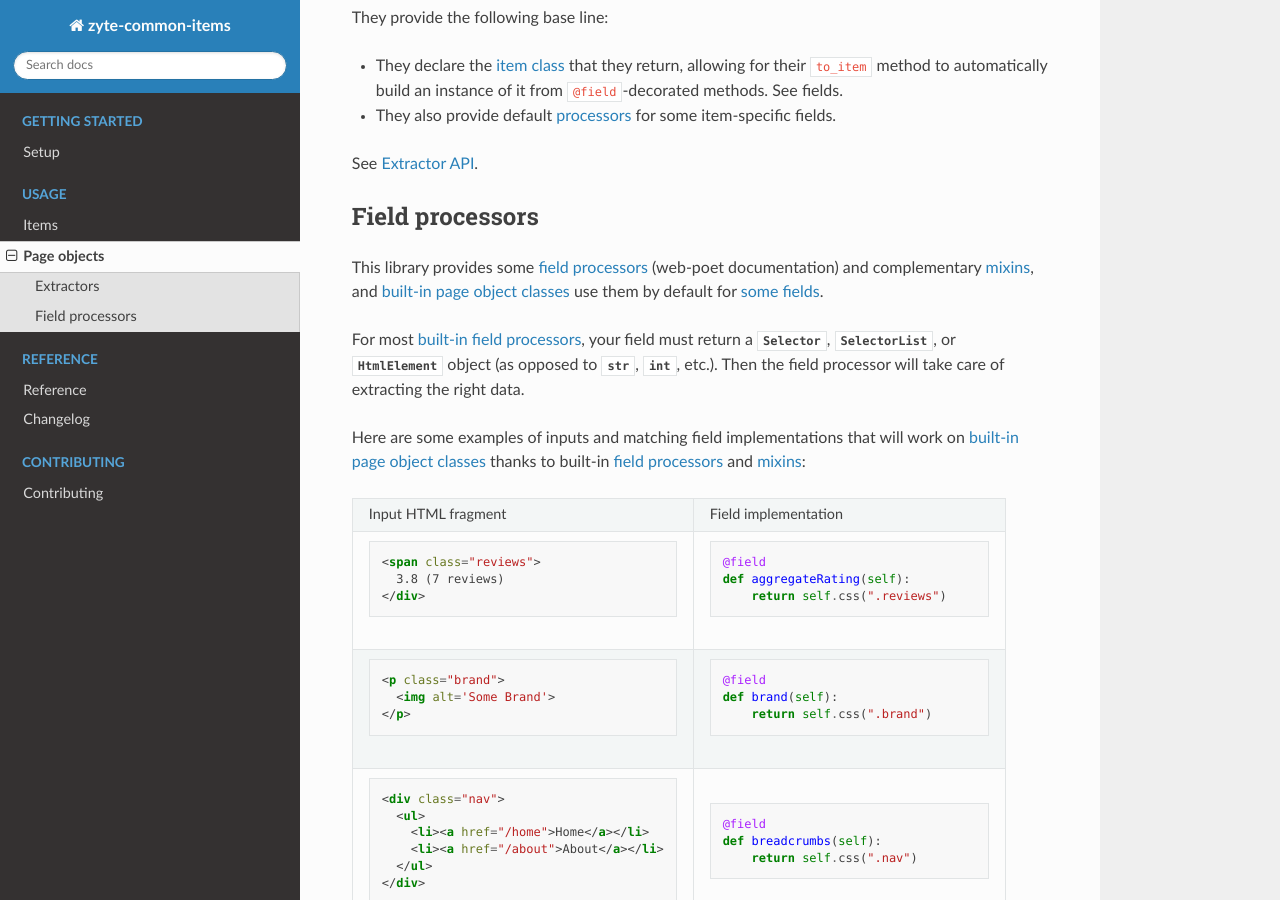
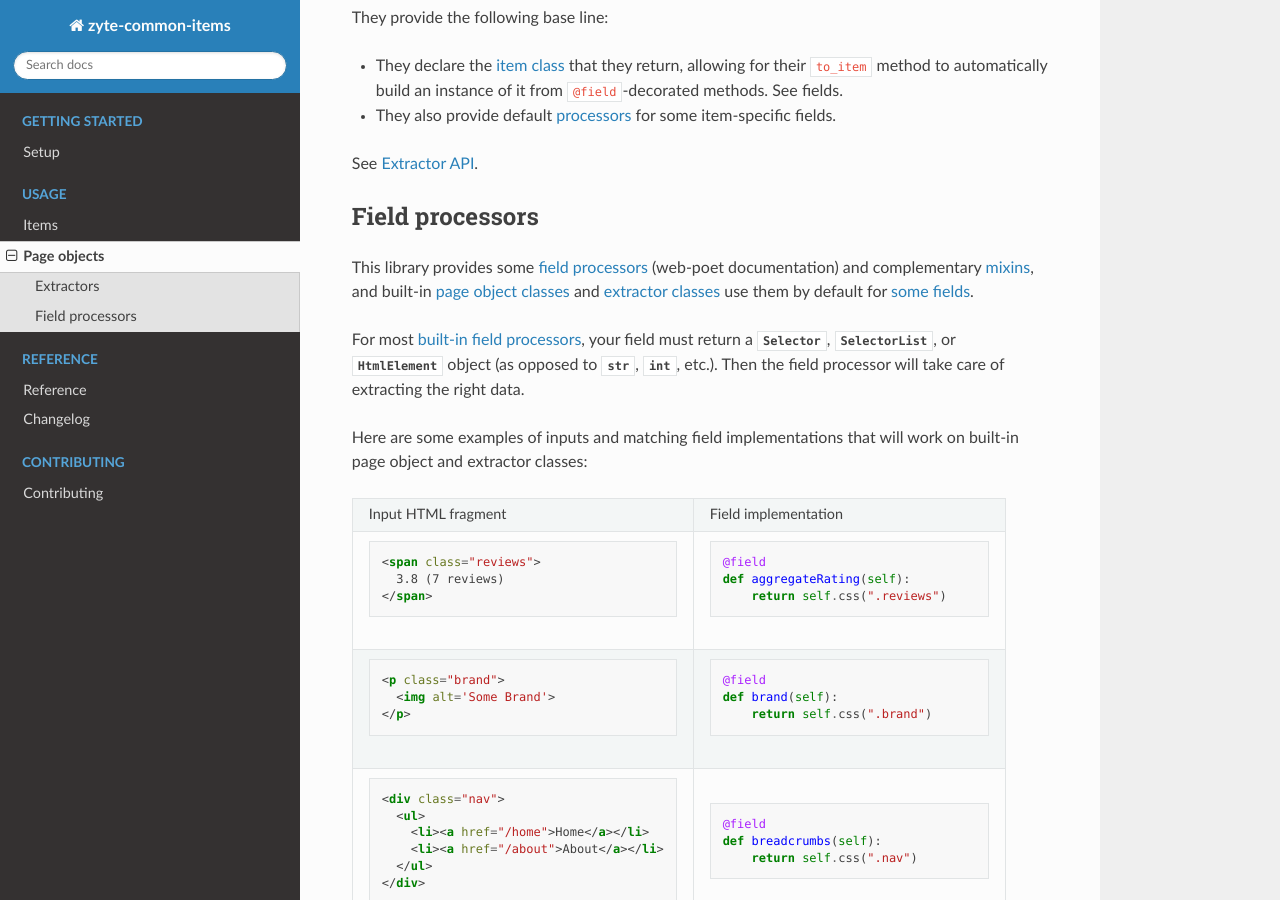
Before and after one commit to zytedata/zyte-common-items, a Sphinx documentation site: the page built from docs/usage/pages.rst, in a window 1280 px wide and 900 px high, scrolled down 1349 px. Built offline with Sphinx 7.4.7 and the Read the Docs theme 2.0.0, drawn with Linux system fonts in a browser that asks for light colours; the version number could not be read and is left out.

Commit message:
Fix typo, mention extractiors, avoid link duplicity

```diff
--- a/docs/usage/pages.rst
+++ b/docs/usage/pages.rst
@@ -97,9 +97,9 @@ Field processors
 
 This library provides some :ref:`field processors <processor-api>`
 (:ref:`web-poet documentation <web-poet:field-processors>`) and complementary
-:ref:`mixins <mixins>`, and :ref:`built-in page object classes
-<page-object-api>` use them by default for :ref:`some fields
-<field-processor-map>`.
+:ref:`mixins <mixins>`, and built-in :ref:`page object classes
+<page-object-api>` and :ref:`extractor classes <extractor-api>` use them by
+default for :ref:`some fields <field-processor-map>`.
 
 For most :ref:`built-in field processors <processor-api>`, your field must
 return a :class:`~parsel.selector.Selector`,
@@ -108,8 +108,7 @@ object (as opposed to :class:`str`, :class:`int`, etc.). Then the field
 processor will take care of extracting the right data.
 
 Here are some examples of inputs and matching field implementations that will
-work on :ref:`built-in page object classes <page-object-api>` thanks to
-built-in :ref:`field processors <processor-api>` and :ref:`mixins <mixins>`:
+work on built-in page object and extractor classes:
 
 +-----------------------------------------------+-------------------------------------------+
 | Input HTML fragment                           | Field implementation                      |
@@ -118,7 +117,7 @@ built-in :ref:`field processors <processor-api>` and :ref:`mixins <mixins>`:
 |                                               |                                           |
 |     <span class="reviews">                    |     @field                                |
 |       3.8 (7 reviews)                         |     def aggregateRating(self):            |
-|     </div>                                    |         return self.css(".reviews")       |
+|     </span>                                   |         return self.css(".reviews")       |
 |                                               |                                           |
 +-----------------------------------------------+-------------------------------------------+
 | .. code-block:: html                          | .. code-block:: python                    |
```
